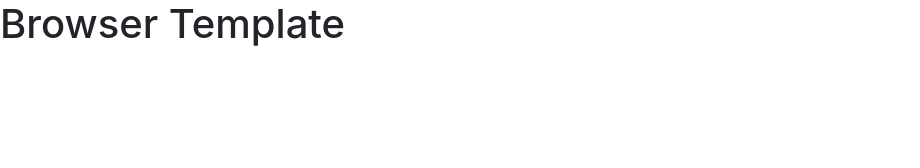
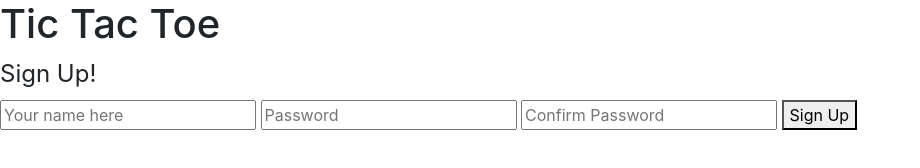
Before and after one commit to MsPockets/tic-tac-toe, a website built with webpack: page index.html in a window 1280 px wide. Shown: the whole page, without its empty margins (0-920 px from the left). Built offline with nearby package versions, Linux system fonts and the light colour scheme.

Commit message:
Add some html to make sure things update
add folder for authentication curl scripts
add sign-up.sh for auth folder
remove steps from README.md

```diff
--- a/index.html
+++ b/index.html
@@ -1,7 +1,7 @@
 <!DOCTYPE html>
 <html>
     <head>
-      <title>Example</title>
+      <title>Tic Tac Toe</title>
       <meta name="viewport" content="width=device-width, initial-scale=1">
 
       <!-- Do not add `link` tags-->
@@ -12,6 +12,15 @@
       <script src="public/application.js" type="text/javascript" charset="utf-8" defer></script>
     </head>
     <body>
-      <h1>Browser Template</h1>
+      <h1>Tic Tac Toe</h1>
+      <form id="sign-up">
+        <fieldset>
+          <legend>Sign Up!</legend>
+          <input name="credentials[name]" type="string" id="name" placeholder="Your name here" required>
+          <input name="credentials[password]" type="string" id="password" placeholder="Password" required>
+          <input name="credentials[password_confirmation]" type="string" id="password" placeholder="Confirm Password" required>
+          <button id="sign-up">Sign Up</button>
+        </fieldset>
+      </form>
     </body>
 </html>
```
Also changed, not shown: README.md, 2 other files.
